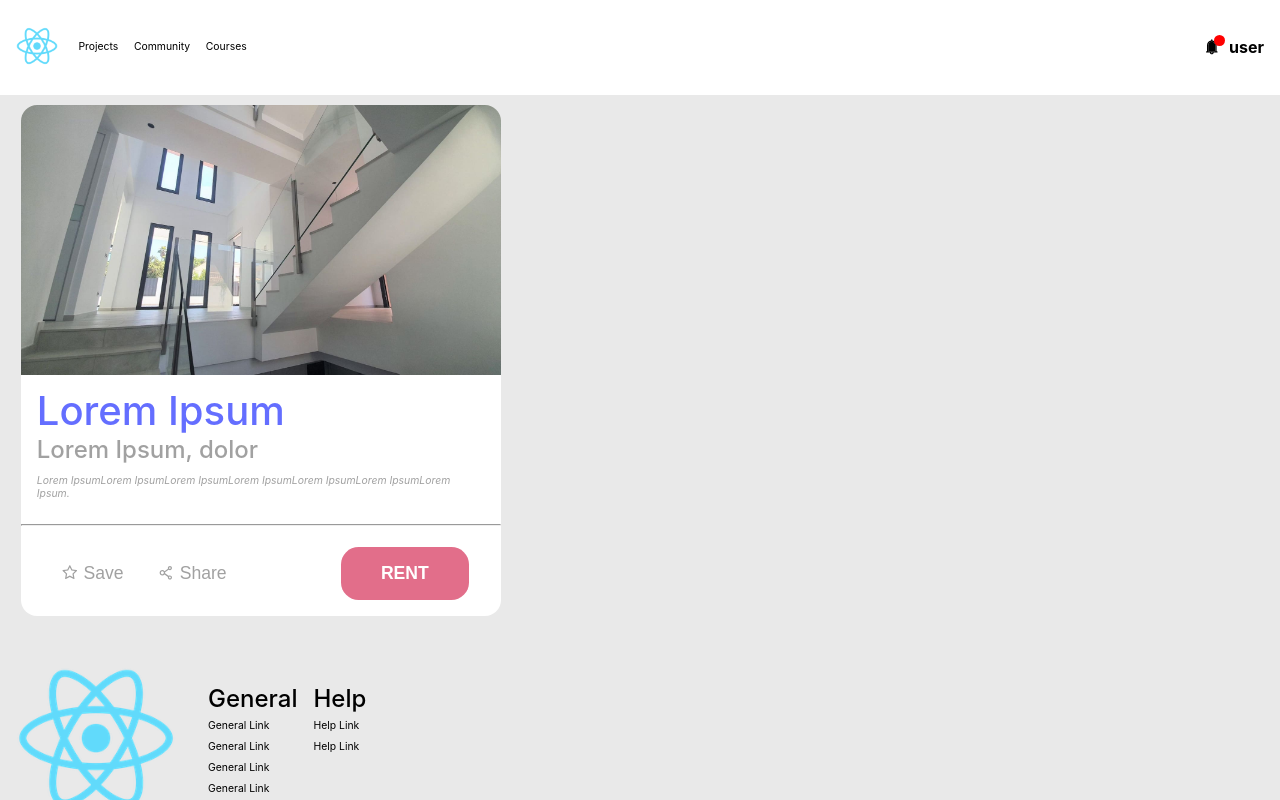
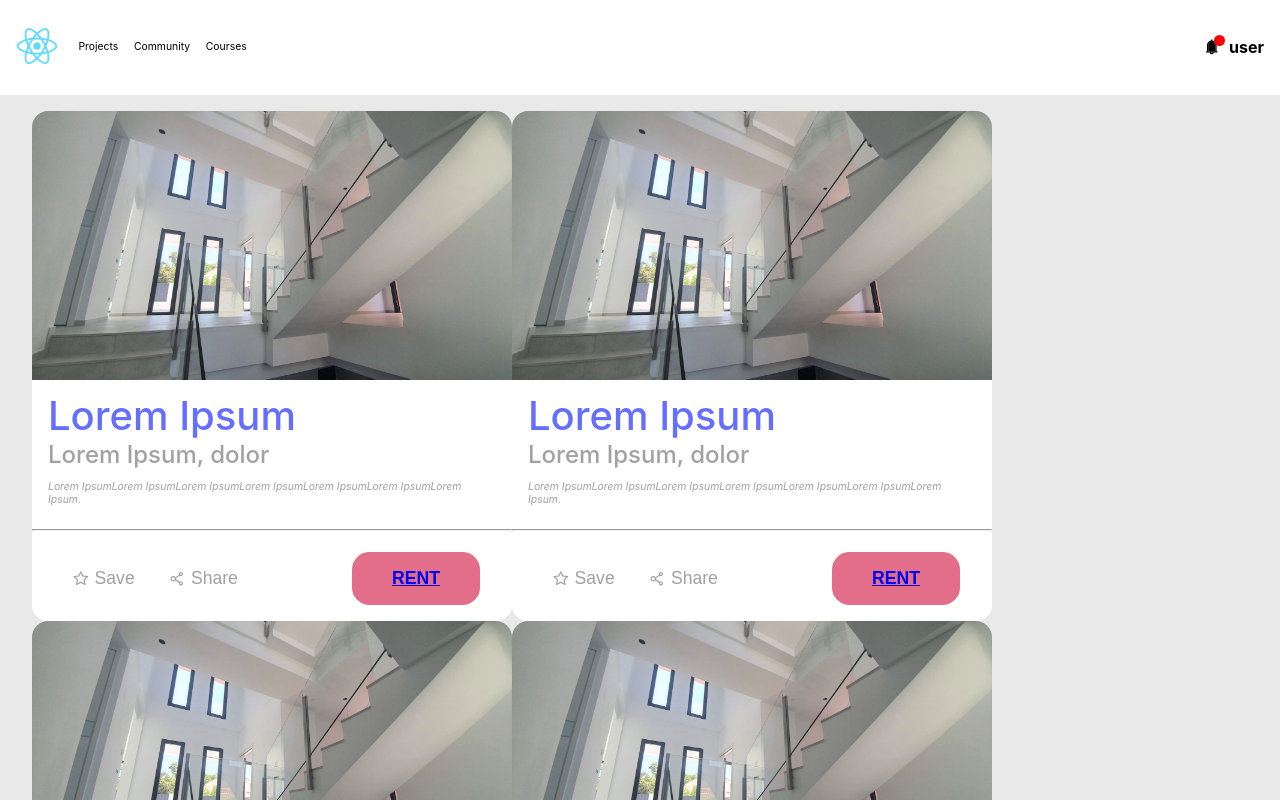
Before and after one commit to safwat-fathi/jobzella-task, a React (Create React App) app: page / in a window 1280 px wide. Shown: the top 800 px of the page. Built offline with nearby package versions, Linux system fonts and the light colour scheme; the HTML template or start-up script is replaced by a standard one.

Commit message:
- Add Details component. - Add CardContainer component. - Add redirect to Details component on Rent buttn click.

```diff
--- a/src/App.js
+++ b/src/App.js
@@ -1,13 +1,19 @@
 import React from "react";
 // react router
-import { BrowserRouter as Router, Switch, Route } from "react-router-dom";
+import {
+  BrowserRouter as Router,
+  Switch,
+  Route,
+  Redirect,
+} from "react-router-dom";
 // app components
+import CardsContainer from "./components/CardsContainer";
 import Nav from "./components/Nav";
 import Card from "./components/Card";
 import Footer from "./components/Footer";
-// assets
-import cardImg from "./assets/images/cardImage.jpg";
-
+// data
+import Details from "./components/Details";
+import { cards } from "./data";
 const App = () => {
   return (
     <div>
@@ -19,19 +25,25 @@ const App = () => {
             path="/"
             render={() => {
               return (
-                <section style={{ padding: "1em 2em" }}>
-                  <Card
-                    img={cardImg}
-                    heading={"Lorem Ipsum"}
-                    subheading={"Lorem Ipsum, dolor"}
-                    description={
-                      "Lorem IpsumLorem IpsumLorem IpsumLorem IpsumLorem IpsumLorem IpsumLorem Ipsum."
-                    }
-                  />
-                </section>
+                <CardsContainer>
+                  {cards.map((card, index) => {
+                    return (
+                      <Card
+                        key={index}
+                        id={index}
+                        img={card.img}
+                        heading={card.heading}
+                        subheading={card.subheading}
+                        description={card.description}
+                      />
+                    );
+                  })}
+                </CardsContainer>
               );
             }}
           />
+          <Route exact path={`/details/:ID`} component={Details} />
+          <Redirect to="/" />
         </Switch>
         <Footer />
       </Router>
--- a/src/components/Card/card.module.css
+++ b/src/components/Card/card.module.css
@@ -11,10 +11,6 @@
 
 .card > * {
   width: 100%;
-}
-
-.cardImage {
-  /* border-radius: 0.5rem; */
 }
 
 .cardDesc {
--- a/src/components/Card/index.js
+++ b/src/components/Card/index.js
@@ -1,6 +1,7 @@
 import React, { useRef } from "react";
 // prop-types package
 import PropTypes from "prop-types";
+import { Link } from "react-router-dom";
 // react icons
 import { AiOutlineStar, AiOutlineShareAlt } from "react-icons/ai";
 // app components
@@ -10,11 +11,7 @@ import Button from "../Button";
 // component styles
 import styles from "./card.module.css";
 
-const Card = ({ img, heading, subheading, description }) => {
-  const saveBtn = useRef(null);
-  const shareBtn = useRef(null);
-  const rentBtn = useRef(null);
-
+const Card = ({ id, img, heading, subheading, description }) => {
   return (
     <div className={styles.card}>
       <div className={styles.cardImage}>
@@ -34,16 +31,14 @@ const Card = ({ img, heading, subheading, description }) => {
       <hr />
       <div className={styles.cardAction}>
         <Button
-          ref={saveBtn}
           type="secondary"
           size="sm"
-          clickHandler={() => console.log(`${saveBtn.current} clicked`)}
+          clickHandler={() => console.log(`saveBtn clicked`)}
         >
           <AiOutlineStar />
           <span>Save</span>
         </Button>
         <Button
-          ref={shareBtn}
           type="secondary"
           size="sm"
           clickHandler={() => console.log("Button clicked")}
@@ -52,13 +47,19 @@ const Card = ({ img, heading, subheading, description }) => {
           <span>Share</span>
         </Button>
         <Button
-          ref={rentBtn}
           size="lg"
           roundedSize="lg"
           type="primary"
           clickHandler={() => console.log("Button clicked")}
         >
-          RENT
+          <Link
+            to={{
+              pathname: `/details/${id}`,
+              state: { id, img, heading, subheading, description },
+            }}
+          >
+            RENT
+          </Link>
         </Button>
       </div>
     </div>
@@ -66,6 +67,7 @@ const Card = ({ img, heading, subheading, description }) => {
 };
 
 Card.propTypes = {
+  id: PropTypes.number.isRequired,
   img: PropTypes.string.isRequired,
   heading: PropTypes.string.isRequired,
   subheading: PropTypes.string.isRequired,
--- /dev/null
+++ b/src/components/CardsContainer/cardsContainer.module.css
@@ -0,0 +1,7 @@
+.container {
+  padding: 1rem 2rem;
+  display: flex;
+  flex-flow: wrap;
+  justify-content: flex-start;
+  align-items: center;
+}
--- /dev/null
+++ b/src/components/CardsContainer/index.js
@@ -0,0 +1,15 @@
+import React from "react";
+// prop types
+import PropTypes from "prop-types";
+// styles
+import styles from "./cardsContainer.module.css";
+
+const CardsContainer = ({ children }) => {
+  return <div className={styles.container}>{children}</div>;
+};
+
+CardsContainer.propTypes = {
+  children: PropTypes.node.isRequired,
+};
+
+export default CardsContainer;
--- /dev/null
+++ b/src/components/Details/details.module.css
@@ -0,0 +1,14 @@
+.container {
+  display: flex;
+  flex-flow: column;
+  justify-content: flex-start;
+  align-items: flex-start;
+  /* padding: 1rem 2rem; */
+}
+
+.actions {
+  display: flex;
+  justify-content: flex-start;
+  align-items: center;
+  padding: 1rem 2rem;
+}
--- /dev/null
+++ b/src/components/Details/index.js
@@ -0,0 +1,73 @@
+import React from "react";
+// react icons
+import { AiOutlineStar, AiOutlineShareAlt } from "react-icons/ai";
+// prop types
+import PropTypes from "prop-types";
+// app components
+import Typography from "../Typography";
+import Image from "../Image";
+import Button from "../Button";
+// styles
+import styles from "./details.module.css";
+
+const Details = ({ heading, subheading, img, description, location }) => {
+  const { state } = location;
+
+  return (
+    <div className={styles.container}>
+      <div className={styles.header}>
+        <div className={styles.title}>
+          <Typography color="primary" variant="h4">
+            {state.heading}
+          </Typography>
+          <Typography color="secondary" variant="h6">
+            {state.subheading}
+          </Typography>
+        </div>
+        <div className={styles.actions}>
+          <Button
+            type="secondary"
+            size="sm"
+            clickHandler={() => console.log(`saveBtn clicked`)}
+          >
+            <AiOutlineStar />
+            <span>Save</span>
+          </Button>
+          <Button
+            type="secondary"
+            size="sm"
+            clickHandler={() => console.log("Share clicked")}
+          >
+            <AiOutlineShareAlt />
+            <span>Share</span>
+          </Button>
+          <Button
+            size="lg"
+            roundedSize="lg"
+            type="primary"
+            clickHandler={() => console.log("Rent clicked")}
+          >
+            RENT
+          </Button>
+        </div>
+      </div>
+      <div className={styles.img}>
+        <Image defaultSrc={state.img} />
+      </div>
+      <div className={styles.description}>
+        <Typography color="black" variant="text">
+          {state.description}
+        </Typography>
+      </div>
+    </div>
+  );
+};
+
+Details.propTypes = {
+  heading: PropTypes.string.isRequired,
+  subheading: PropTypes.string.isRequired,
+  img: PropTypes.string.isRequired,
+  description: PropTypes.string.isRequired,
+};
+
+export default Details;
--- a/src/data/index.js
+++ b/src/data/index.js
@@ -1,3 +1,5 @@
+import cardImg from "../assets/images/cardImage.jpg";
+
 export const footerLinks = {
   generalLinks: [
     {
@@ -43,3 +45,34 @@ export const navLinks = [
     name: "Courses",
   },
 ];
+
+export const cards = [
+  {
+    img: cardImg,
+    heading: "Lorem Ipsum",
+    subheading: "Lorem Ipsum, dolor",
+    description:
+      "Lorem IpsumLorem IpsumLorem IpsumLorem IpsumLorem IpsumLorem IpsumLorem Ipsum.",
+  },
+  {
+    img: cardImg,
+    heading: "Lorem Ipsum",
+    subheading: "Lorem Ipsum, dolor",
+    description:
+      "Lorem IpsumLorem IpsumLorem IpsumLorem IpsumLorem IpsumLorem IpsumLorem Ipsum.",
+  },
+  {
+    img: cardImg,
+    heading: "Lorem Ipsum",
+    subheading: "Lorem Ipsum, dolor",
+    description:
+      "Lorem IpsumLorem IpsumLorem IpsumLorem IpsumLorem IpsumLorem IpsumLorem Ipsum.",
+  },
+  {
+    img: cardImg,
+    heading: "Lorem Ipsum",
+    subheading: "Lorem Ipsum, dolor",
+    description:
+      "Lorem IpsumLorem IpsumLorem IpsumLorem IpsumLorem IpsumLorem IpsumLorem Ipsum.",
+  },
+];
```
